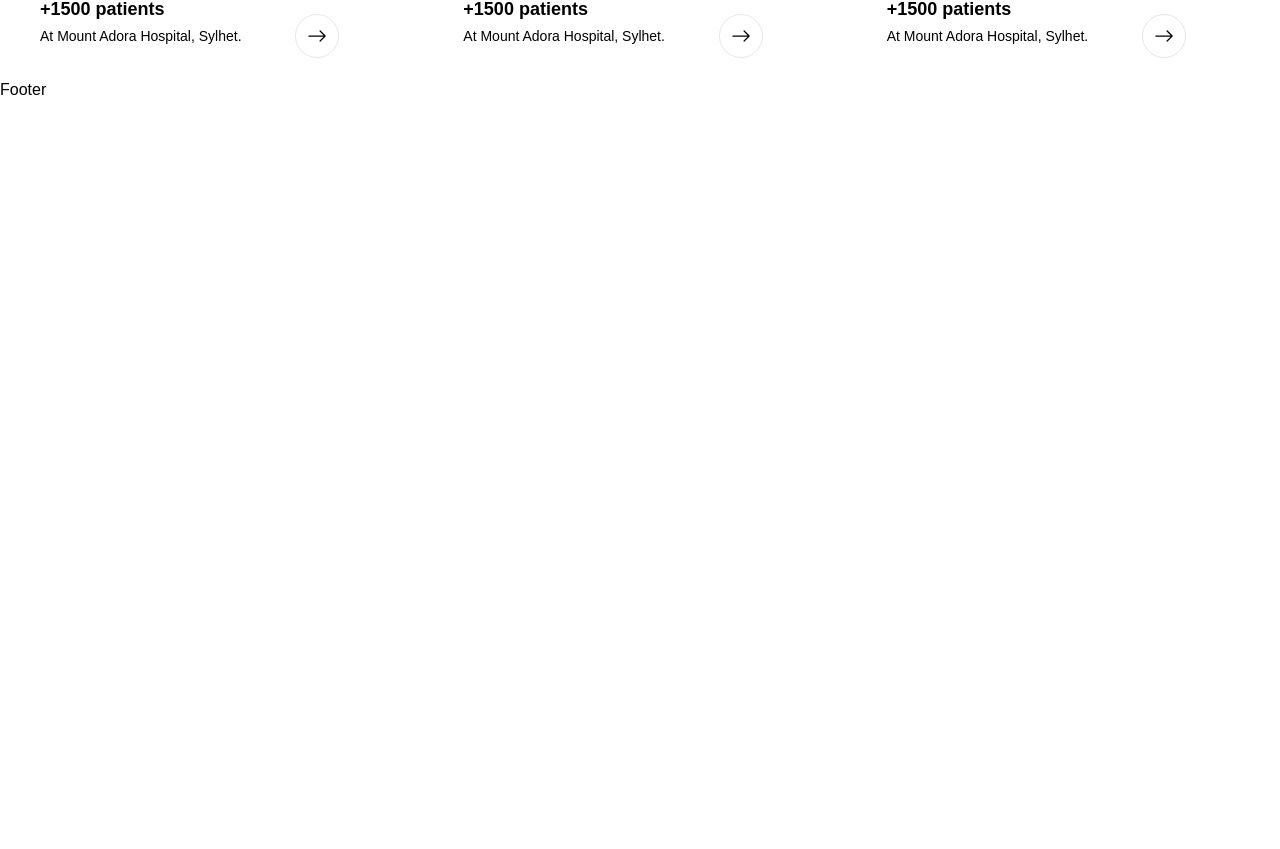
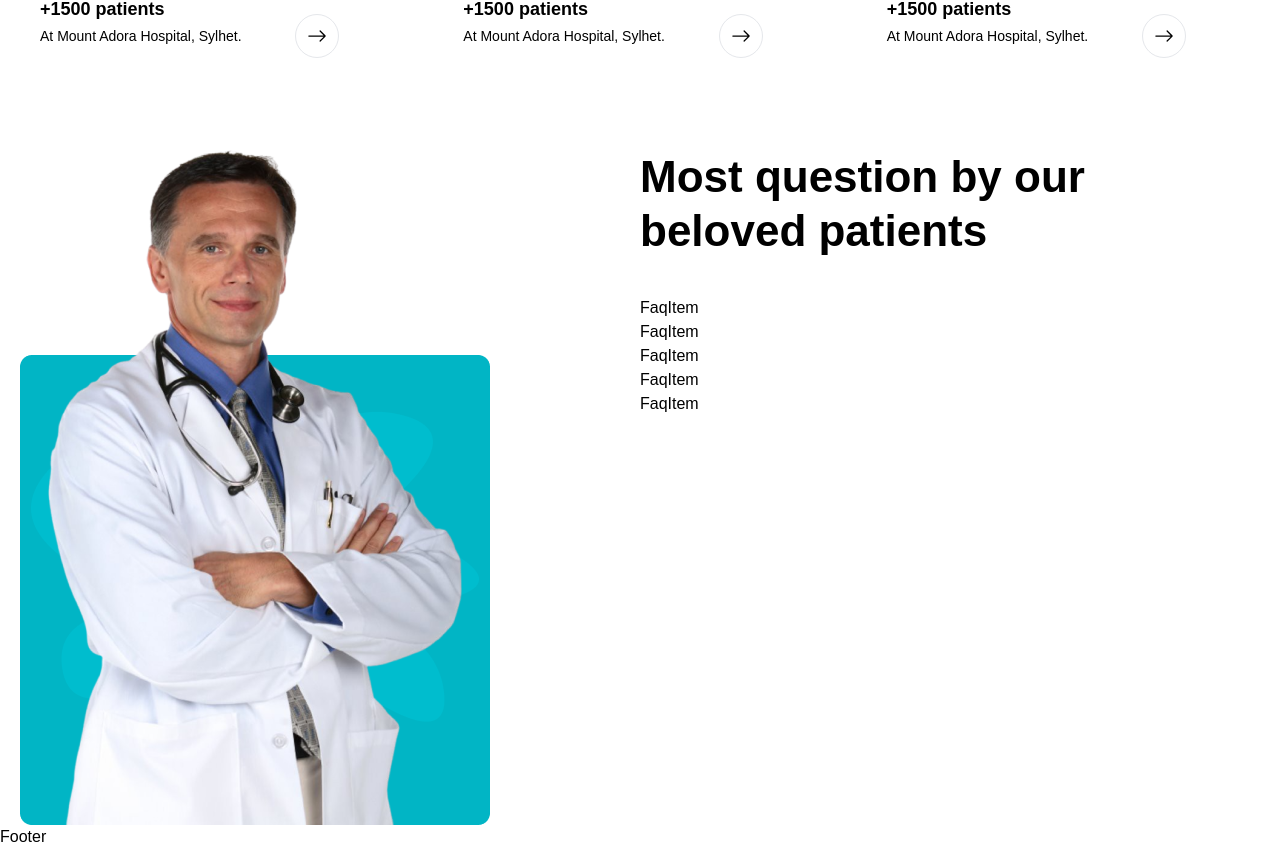
Before and after one commit to DeshanBandara/Doctor-Appointment-Booking-Website, a React (Vite) app in the folder frontend/: page / in a window 1280 px wide. Shown: the part 3908-4757 px from the top of the page. Before the commit the page ends 4010 px from the top, so only its background shows below. Built offline with nearby package versions, Linux system fonts and the light colour scheme.

Commit message:
modified

```diff
--- a/frontend/src/pages/Home.jsx
+++ b/frontend/src/pages/Home.jsx
@@ -7,6 +7,7 @@
 import icon02 from '../assets/images/icon02.png'
 import icon03 from '../assets/images/icon03.png'
 import featureImg from '../assets/images/feature-img.png'
+import faqImg from '../assets/images/faq-img.png'
 import videoIcon from '../assets/images/video-icon.png'
 import avatarIcon from '../assets/images/avatar-icon.png'
 import { Link } from 'react-router-dom'
@@ -14,6 +15,7 @@
 import About from '../components/About/About'
 import ServiceList from '../components/Services/ServiceList'
 import DoctorList from '../components/Doctors/DoctorList'
+import FaqList from '../components/Faq/FaqList'
 
 const Home = () => {
   return <>
@@ -265,6 +267,28 @@
       </section>
     {/* ============== Our great doctors end ============== */}
 
+    {/* ============== faq section  ============== */}
+    <br /><br /><br />
+      <section>
+        <div className="container">
+          <div className="flex justify-between gap-[50px] lg:gap-0">
+            <div className='w-1/2 hidden md:block'>
+              <img src={faqImg} alt="" />
+            </div>
+
+            <div className='w-full md:w-1/2'>
+              <h2 className='heading'>
+                Most question by our beloved patients
+              </h2>
+
+              <FaqList />
+            </div>
+
+          </div>
+        </div>
+      </section>
+    {/* ============== faq section  ============== */}
+
   </>
 }
 
```
